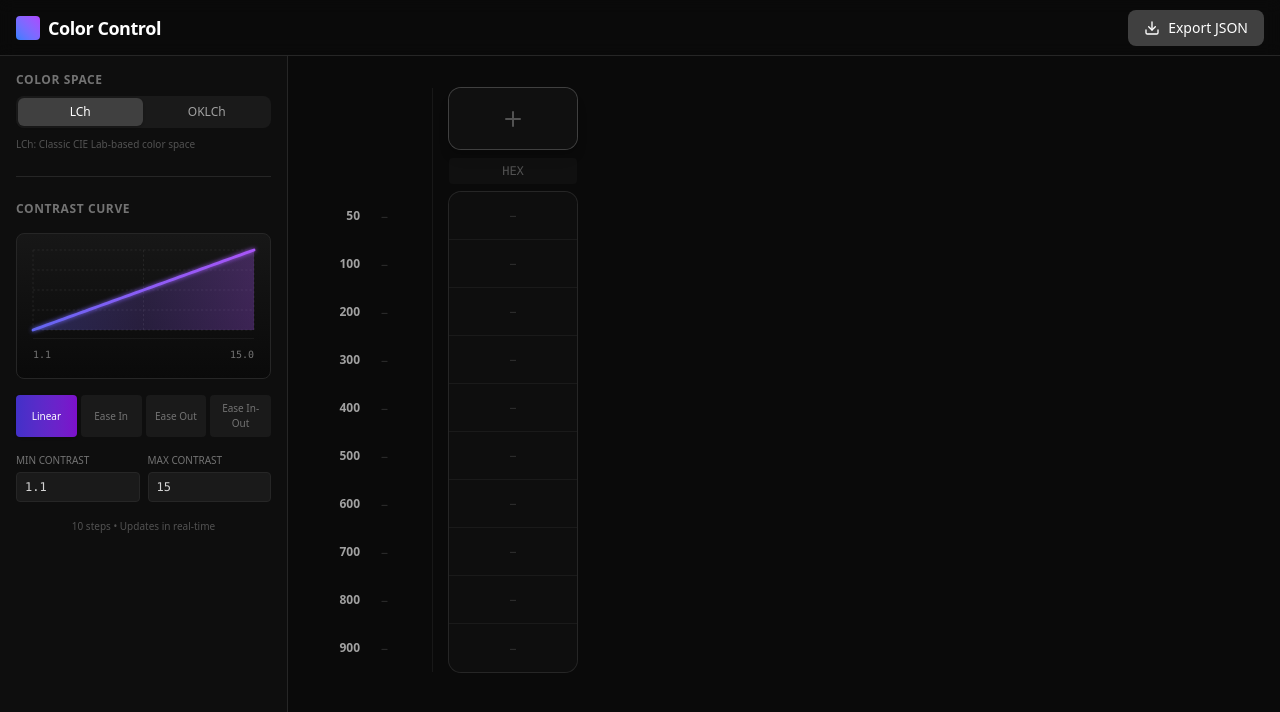
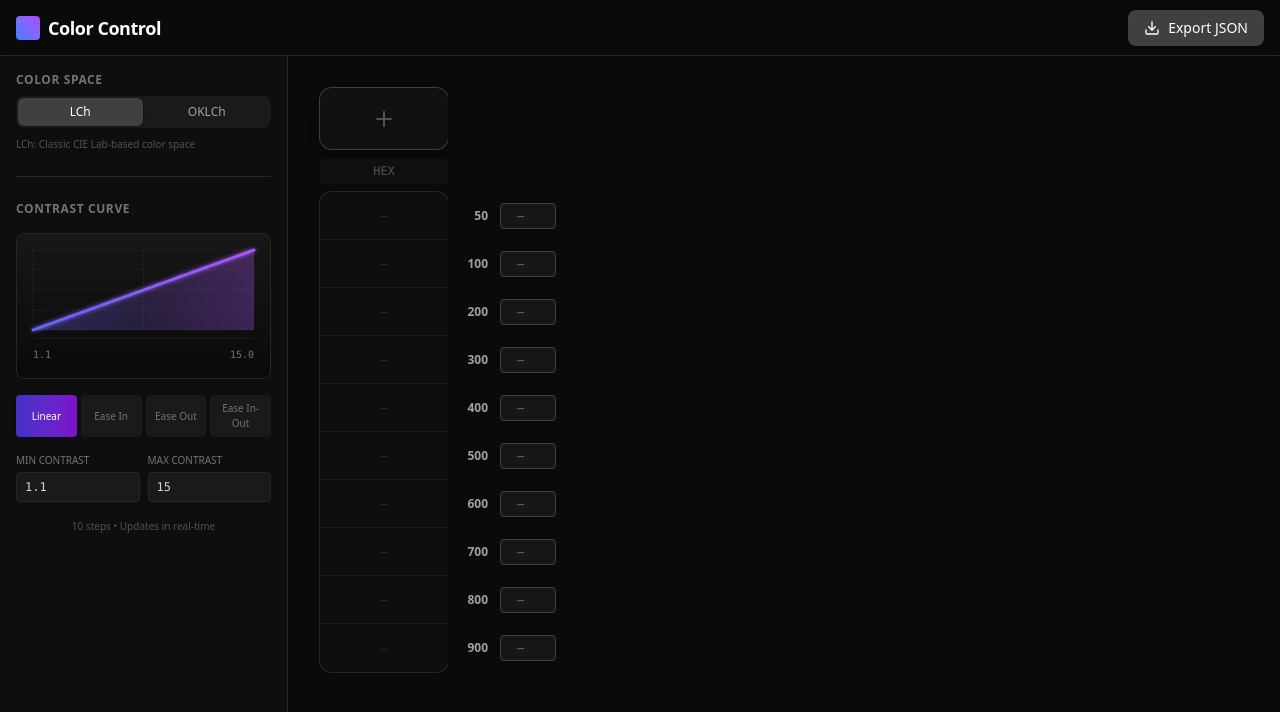
Before and after one commit to gabrielPlunk/color-control, a React (Vite) app: page / in a window 1280 px wide. Shown: the top 712 px of the page. Built offline with nearby package versions, Linux system fonts and the light colour scheme.

Commit message:
Layout reorganization: Add column first, styled contrast inputs

```diff
--- a/src/components/PaletteGrid.tsx
+++ b/src/components/PaletteGrid.tsx
@@ -8,11 +8,16 @@ export const PaletteGrid: React.FC = () => {
     const { palette, scaleSteps, baseColors } = useColorStore();
 
     return (
-        <div className="flex gap-4 pb-12 min-w-max">
-            {/* 1. Labels Column with inline contrast inputs */}
+        <div className="flex gap-0 pb-12 min-w-max">
+            {/* 1. Placeholder Column for Adding New Colors */}
+            {baseColors.length < 40 && (
+                <AddColorColumn stepsCount={scaleSteps.length} />
+            )}
+
+            {/* 2. Labels Column with inline contrast inputs */}
             <PaletteLabelsColumn />
 
-            {/* 2. Existing Palette Columns */}
+            {/* 3. Existing Palette Columns */}
             {palette.map((column) => {
                 const baseColor = baseColors.find(b => b.id === column.baseColorId);
                 if (!baseColor) return null;
@@ -25,11 +30,6 @@ export const PaletteGrid: React.FC = () => {
                     />
                 );
             })}
-
-            {/* 3. Placeholder Column for Adding New Colors */}
-            {baseColors.length < 40 && (
-                <AddColorColumn stepsCount={scaleSteps.length} />
-            )}
         </div>
     );
 };
--- a/src/components/palette/PaletteLabelsColumn.tsx
+++ b/src/components/palette/PaletteLabelsColumn.tsx
@@ -5,13 +5,13 @@ export const PaletteLabelsColumn: React.FC = () => {
     const { scaleSteps, updateScaleStep } = useColorStore();
 
     return (
-        <div className="flex flex-col gap-0 pt-[104px] sticky left-0 bg-neutral-950 z-20 pr-2 border-r border-neutral-800/50">
+        <div className="flex flex-col gap-0 pt-[104px] bg-neutral-950 z-20 pr-3">
             {scaleSteps.map((step) => (
-                <div key={step.id} className="h-12 flex items-center gap-2 px-2 group">
+                <div key={step.id} className="h-12 flex items-center gap-3 px-2">
                     {/* Step Name */}
                     <span className="text-xs font-bold text-neutral-400 w-8 text-right">{step.name}</span>
 
-                    {/* Editable Contrast Input */}
+                    {/* Editable Contrast Input - styled like Chroma min/max */}
                     <input
                         type="number"
                         step="0.1"
@@ -22,8 +22,8 @@ export const PaletteLabelsColumn: React.FC = () => {
                             targetContrastWhite: e.target.value ? parseFloat(e.target.value) : null
                         })}
                         placeholder="—"
-                        title="Target contrast vs white (click to edit)"
-                        className="w-12 bg-transparent hover:bg-neutral-800/50 focus:bg-neutral-800 border border-transparent hover:border-neutral-700 focus:border-neutral-600 rounded px-1 py-0.5 text-[10px] text-neutral-500 focus:text-neutral-300 font-mono text-center transition-all focus:outline-none"
+                        title="Target contrast vs white"
+                        className="w-14 bg-neutral-900 border border-neutral-700 rounded px-2 py-1 text-xs text-neutral-300 font-mono text-center focus:outline-none focus:border-neutral-500 transition-colors"
                     />
                 </div>
             ))}
```
